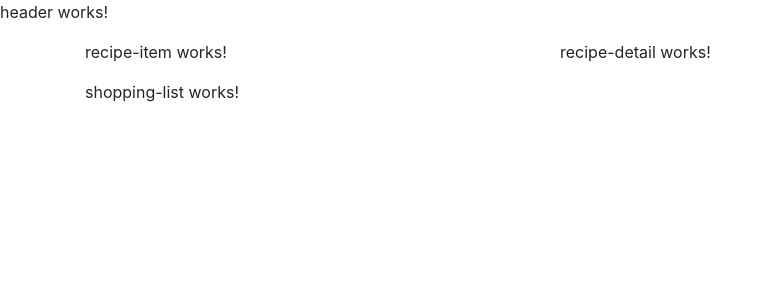
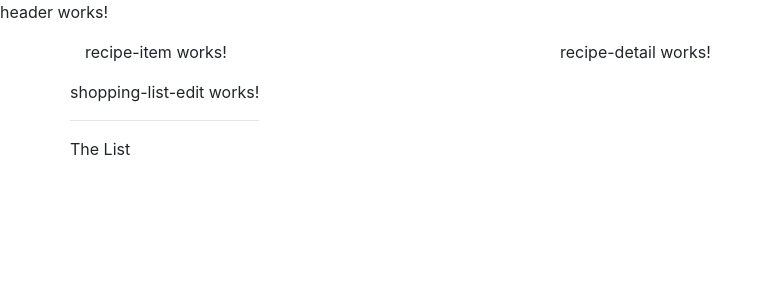
Before and after one commit to JacquesBegin/meal-time, an Angular app: page / in a window 1280 px wide. Shown: the top 300 px of the page, without its empty margins (0-772 px from the left). Built offline with nearby package versions, Linux system fonts and the light colour scheme.

Commit message:
Updates shopping list component with shopping list element component.

```diff
--- a/src/app/shoppingList/shopping-list/shopping-list.component.html
+++ b/src/app/shoppingList/shopping-list/shopping-list.component.html
@@ -1 +1,7 @@
-<p>shopping-list works!</p>
+<div class="row">
+  <div class="col-xs-10">
+    <app-shopping-list-edit></app-shopping-list-edit>
+    <hr>
+    <p>The List</p>
+  </div>
+</div>
```
